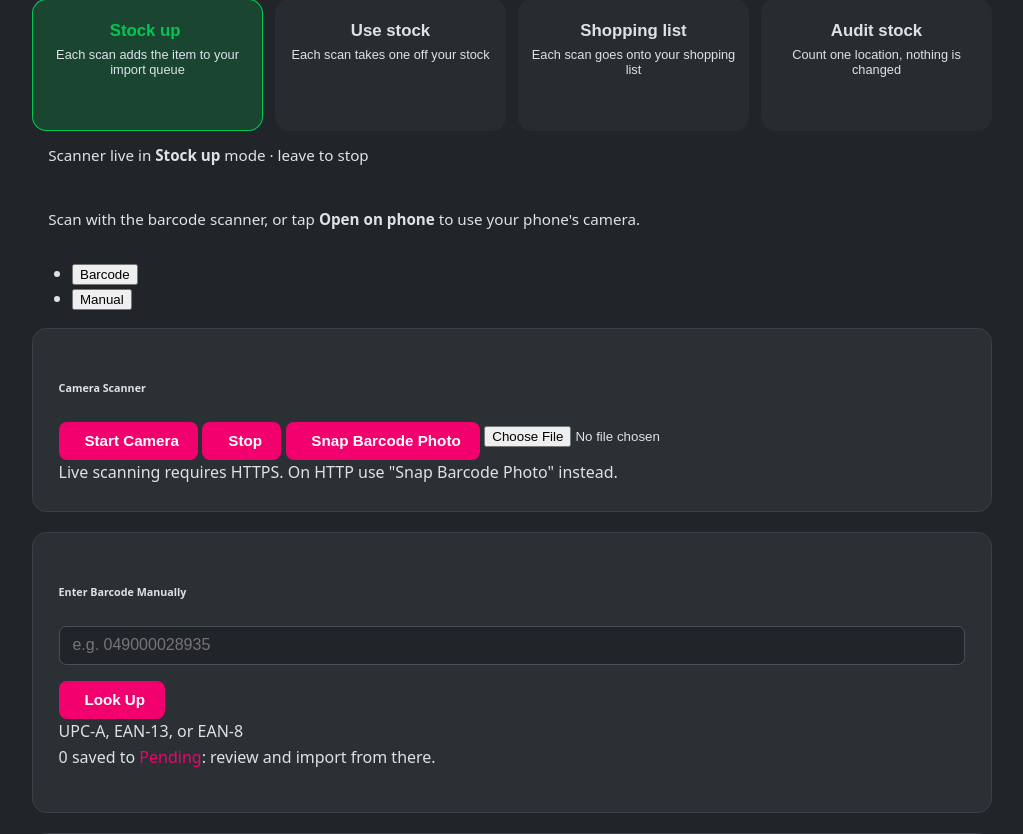
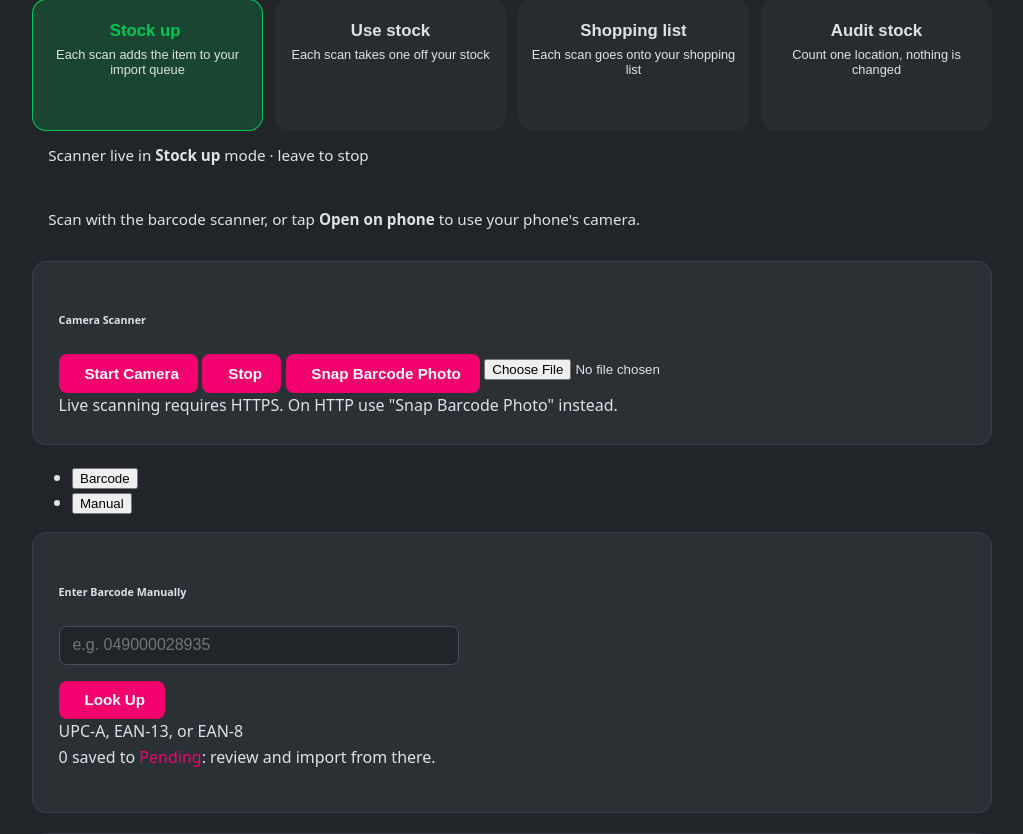
Before and after one commit to Corvus4n6/PantryRaider, a Python web app: template service/app/templates/add.html in a window 1280 px wide. Shown: the part 215-1049 px from the top of the page, without its empty margins (128-1151 px from the left). Run offline with Jinja, Linux system fonts and the light colour scheme; the template is opened without the code that fills it, so the values that code supplies are empty.

Commit message:
Make barcode scanning via camera available in all four modes

```diff
--- a/service/app/templates/add.html
+++ b/service/app/templates/add.html
@@ -156,6 +156,37 @@
   Scan with the barcode scanner, or tap <strong>Open on phone</strong> to use your phone's camera.
 </div>
 
+<!-- Camera Scanner: shared across all four modes (FoodAssistant-add-camera-modes).
+     submitScan() already routes every decode by the shared scanner mode, so
+     this card lives once, above the mode panes, instead of only inside
+     Stock up: starting the camera or snapping a barcode photo here feeds
+     whichever mode is currently active. Hidden on kiosk / no-camera devices,
+     same as before. -->
+<div class="card mb-3" id="camera-scan-card">
+  <div class="card-body">
+    <h6 class="card-title">Camera Scanner</h6>
+    <div id="scanner-container" style="width:100%; max-width:400px; margin:0 auto;">
+      <div id="reader" style="width:100%"></div>
+    </div>
+    <div class="mt-2 d-flex gap-2 flex-wrap">
+      <button class="btn btn-primary" id="startScanBtn" onclick="startScanner()">
+        <i class="bi bi-camera-video me-1"></i>Start Camera
+      </button>
+      <button class="btn btn-secondary d-none" id="stopScanBtn" onclick="stopScanner()">
+        <i class="bi bi-stop-circle me-1"></i>Stop
+      </button>
+      <button class="btn btn-outline-primary" onclick="document.getElementById('barcodePhotoInput').click()">
+        <i class="bi bi-camera me-1"></i>Snap Barcode Photo
+      </button>
+      <input type="file" id="barcodePhotoInput" accept="image/*" capture="environment"
+             class="d-none" onchange="decodeBarcodePhoto(this)">
+    </div>
+    <div class="form-text mt-1">
+      Live scanning requires HTTPS. On HTTP use "Snap Barcode Photo" instead.
+    </div>
+  </div>
+</div>
+
 <!-- ============================= Stock up ============================= -->
 <div id="mode-pane-inventory">
 
@@ -184,38 +215,10 @@
 
   <!-- Barcode Tab -->
   <div class="tab-pane fade show active" id="tab-barcode">
-    <div class="row g-3">
-      <div class="col-md-6" id="camera-scan-card">
-        <div class="card">
-          <div class="card-body">
-            <h6 class="card-title">Camera Scanner</h6>
-            <div id="scanner-container" style="width:100%; max-width:400px; margin:0 auto;">
-              <div id="reader" style="width:100%"></div>
-            </div>
-            <div class="mt-2 d-flex gap-2 flex-wrap">
-              <button class="btn btn-primary" id="startScanBtn" onclick="startScanner()">
-                <i class="bi bi-camera-video me-1"></i>Start Camera
-              </button>
-              <button class="btn btn-secondary d-none" id="stopScanBtn" onclick="stopScanner()">
-                <i class="bi bi-stop-circle me-1"></i>Stop
-              </button>
-              <button class="btn btn-outline-primary" onclick="document.getElementById('barcodePhotoInput').click()">
-                <i class="bi bi-camera me-1"></i>Snap Barcode Photo
-              </button>
-              <input type="file" id="barcodePhotoInput" accept="image/*" capture="environment"
-                     class="d-none" onchange="decodeBarcodePhoto(this)">
-            </div>
-            <div class="form-text mt-1">
-              Live scanning requires HTTPS. On HTTP use "Snap Barcode Photo" instead.
-            </div>
-          </div>
-        </div>
-      </div>
-      <div class="col-md-6">
     <div class="card">
       <div class="card-body">
         <h6 class="card-title">Enter Barcode Manually</h6>
-            <div class="input-group">
+        <div class="input-group" style="max-width:400px;">
           <input type="text" id="barcodeInput" class="form-control" placeholder="e.g. 049000028935"
                  inputmode="numeric" pattern="[0-9]*"
                  onkeydown="if(event.key==='Enter'){event.preventDefault();lookupBarcode();}">
@@ -236,8 +239,6 @@
              lands. No page reload, so a continuous scan just keeps stacking
              up rows. -->
         <ul class="list-group list-group-flush mt-2 d-none" id="scan-live-list"></ul>
-          </div>
-        </div>
       </div>
     </div>
   </div>
```
Also changed, not shown: service/app/static/js/manage-pantry.js (+15 -12 lines). Lines whose indentation alone changed are shown as unchanged.
